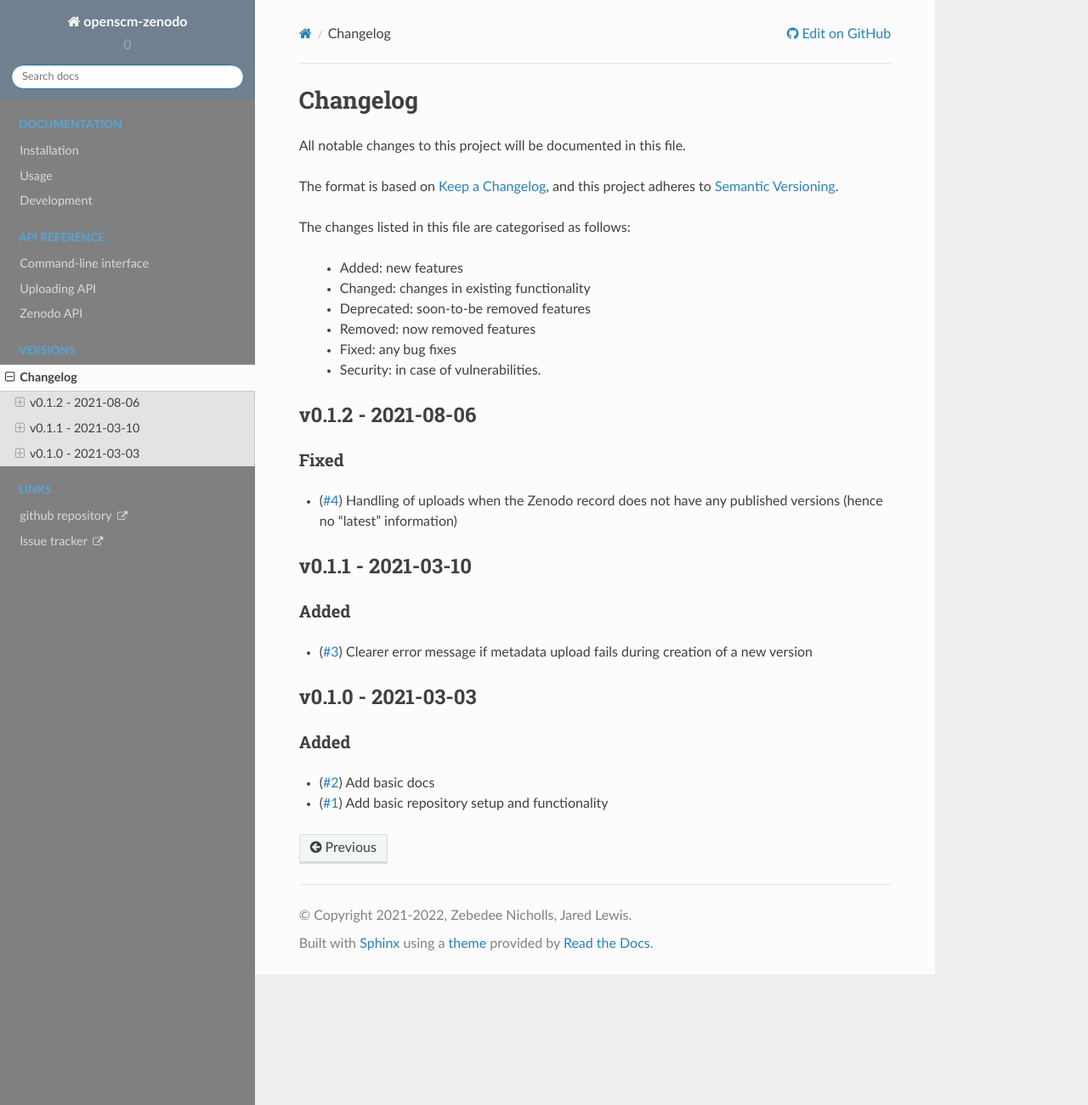
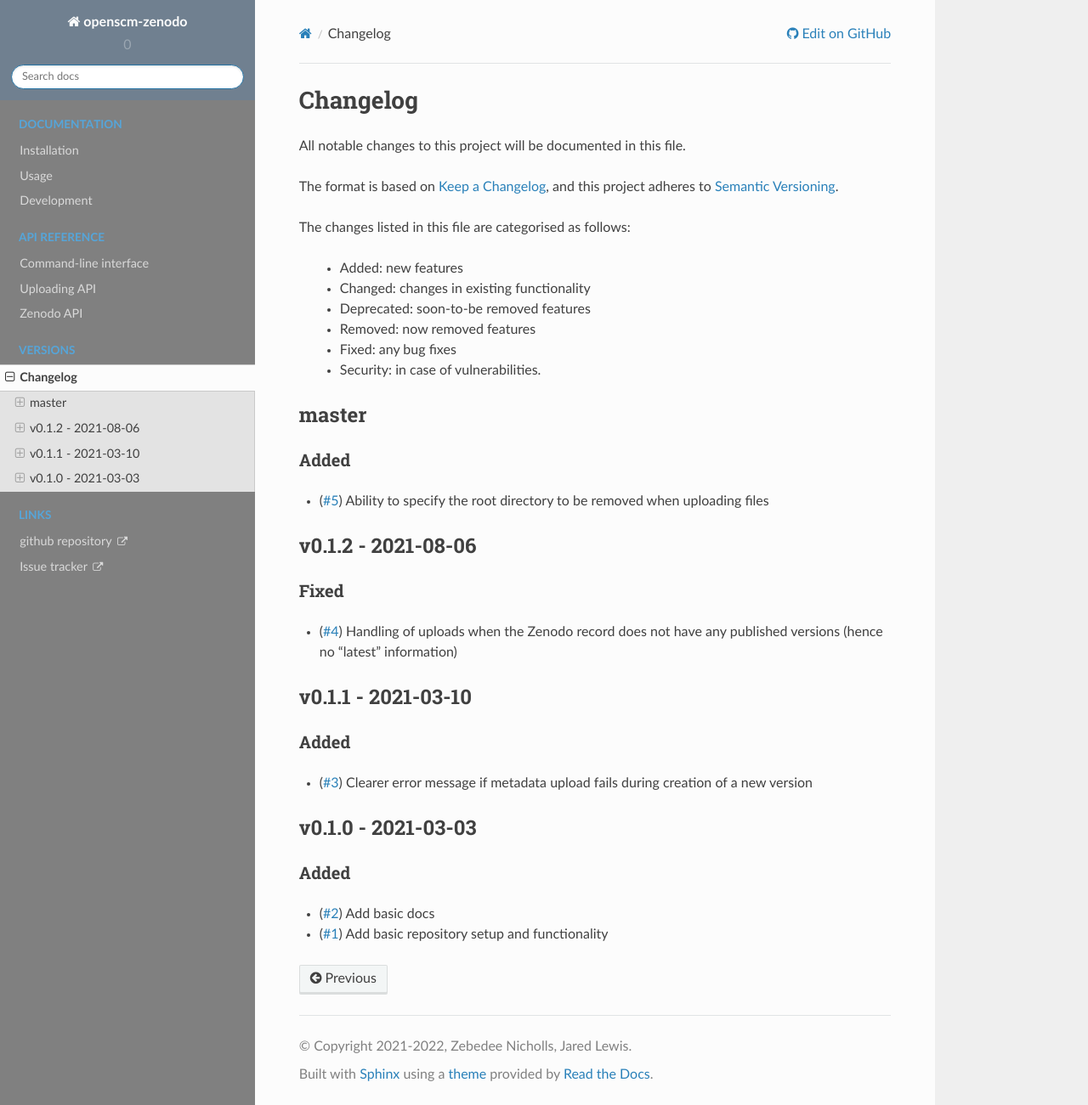
Before and after one commit to openscm/openscm-zenodo, a Sphinx documentation site: the page built from docs/source/changelog.rst, in a window 1280 px wide and 1301 px high. Shown: the whole window at 85% size. Built offline with Sphinx 7.4.7 and the Read the Docs theme 2.0.0, drawn with Linux system fonts in a browser that asks for light colours.

Commit message:
CHANGELOG and example

```diff
--- a/CHANGELOG.rst
+++ b/CHANGELOG.rst
@@ -14,6 +14,14 @@ The changes listed in this file are categorised as follows:
     - Fixed: any bug fixes
     - Security: in case of vulnerabilities.
 
+
+master
+------
+
+Added
+~~~~~
+
+- (`#5 <https://github.com/openscm/openscm-zenodo/pull/5>`_) Ability to specify the root directory to be removed when uploading files
 
 v0.1.2 - 2021-08-06
 -------------------
--- a/docs/source/usage.rst
+++ b/docs/source/usage.rst
@@ -7,5 +7,5 @@ The typical usage workflow looks something like the following:
 #. Setup your metadata in a ``.json`` file, this is your ``DEPOSIT_METADATA``
 #. Create a new version for your record i.e. ``ZENODO_TOKEN=TOKEN openscm-zenodo create-new-version DEPOSITION_ID DEPOSIT_METADATA --zenodo-url ZENODO_URL``. Note the new version which is output by this program e.g. ``739845``
 #. Get the bucket (in which you'll upload files) for your new version i.e. ``ZENODO_TOKEN=TOKEN openscm-zenodo get-bucket VERSION --zenodo-url ZENODO_URL``. Note the bucket which is output by this program e.g. ``e428bd2f-84e5-49ae-84ed-f42da1b8e0da``.
-#. Upload your file to the bucket e.g. ``openscm-zenodo upload FILE_TO_UPLOAD BUCKET --zenodo-url ZENODO_URL``
+#. Upload your file to the bucket e.g. ``openscm-zenodo upload FILE_TO_UPLOAD BUCKET --zenodo-url ZENODO_URL`` (or specify the root directory that you want to strip from the full filepath e.g. ``openscm-zenodo upload FILE_TO_UPLOAD BUCKET --root-dir /path/to/strip --zenodo-url ZENODO_URL``)
 #. Go to zenodo and check your new record, the publishing step is performed manually via the Zenodo GUI
```
Also changed, not shown: .github/PULL_REQUEST_TEMPLATE.md.
